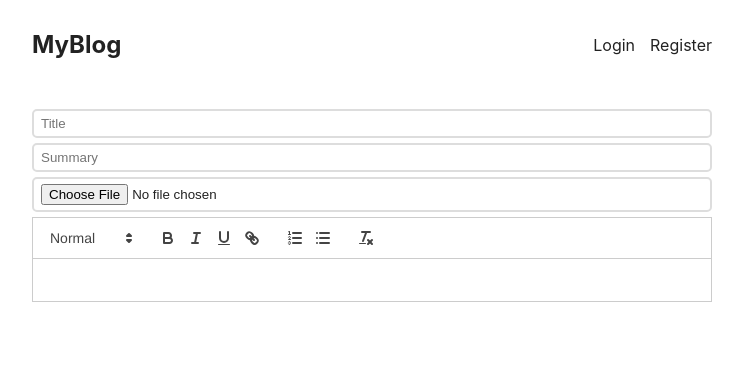
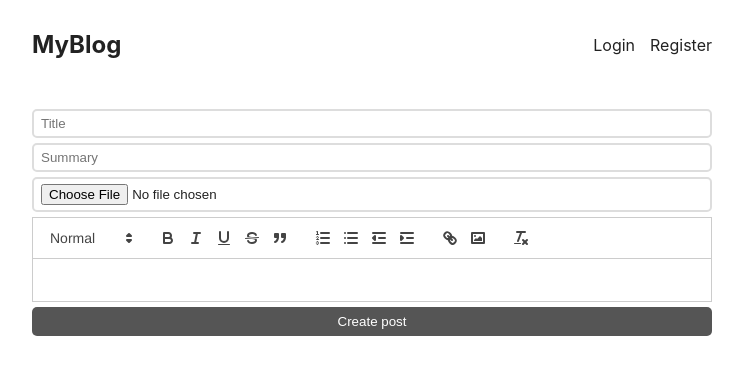
Before and after one commit to Kc-Dhana/blog-mern, a React (Create React App) app in the folder client/: page /create in a window 1280 px wide. Shown: the top 374 px of the page, without its empty margins (268-1011 px from the left). Built offline with nearby package versions, Linux system fonts and the light colour scheme; no server answers.

Commit message:
design "create new post page"

```diff
--- a/client/src/App.css
+++ b/client/src/App.css
@@ -79,6 +79,6 @@
   border-radius: 5px;
   padding: 7px 0;
 }
-form h1{
+form.login h1, form.register h1{
   text-align: center;
 }
--- a/client/src/pages/CreatePost.js
+++ b/client/src/pages/CreatePost.js
@@ -1,13 +1,33 @@
 import ReactQuill from "react-quill";
 import 'react-quill/dist/quill.snow.css';
+import {useState} from "react";
 
 export default function CreatePost(){
+    const [title,setTitle] = useState('');
+    const [summary,setSummary] = useState('');
+    const [content,setContent] = useState('');
+    const modules = {
+        toolbar: [
+            [{ 'header': [1, 2, false] }],
+            ['bold', 'italic', 'underline', 'strike', 'blockquote'],
+            [{ 'list': 'ordered'}, { 'list': 'bullet' },{ 'indent': '-1'}, { 'indent': '+1' }],
+            ['link', 'image'],
+            ['clean']
+        ]
+    };
+    const formats =[
+        'header',
+        'bold', 'italic', 'underline', 'strike', 'blockquote',
+        'list', 'bullet', 'indent',
+        'link', 'image'
+    ];
     return(
         <form>
             <input type="title" placeholder={'Title'}/>
             <input type="summary" placeholder={'Summary'}/>
             <input type="file" />
-            <ReactQuill />
+            <ReactQuill value={content} modules={modules} formats={formats}/>
+            <button style={{marginTop:'5px'}}>Create post</button>
         </form>
     );
 }
```
